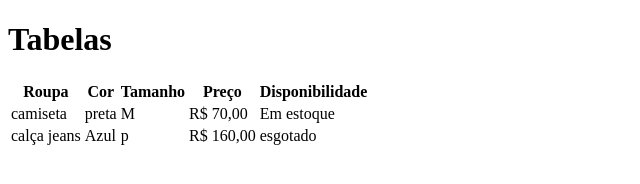
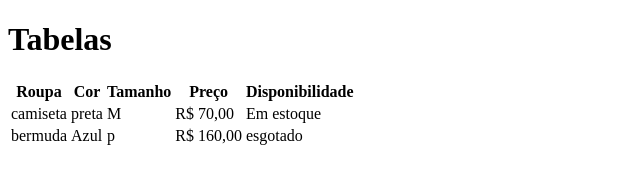
Before and after one commit to enigmaomega41/aula-tabela, a plain HTML site: page index.html in a window 1280 px wide. Shown: the whole page, without its empty margins (0-640 px from the left). Drawn offline with Linux system fonts and the light colour scheme.

Commit message:
trocado de calça jeans para bermuda

```diff
--- a/index.html
+++ b/index.html
@@ -24,7 +24,7 @@
             <td>Em estoque</td>
         </tr>
         <tr>
-            <td>calça jeans</td>
+            <td>bermuda</td>
             <td>Azul</td>
             <td>p</td>
             <td>R$ 160,00</td>
```
